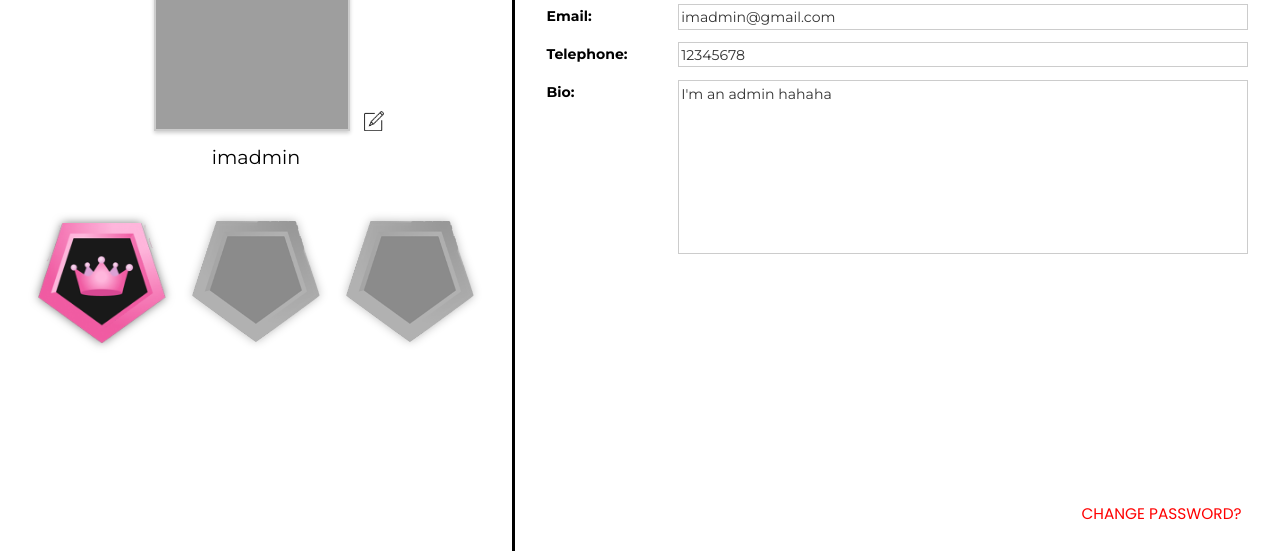
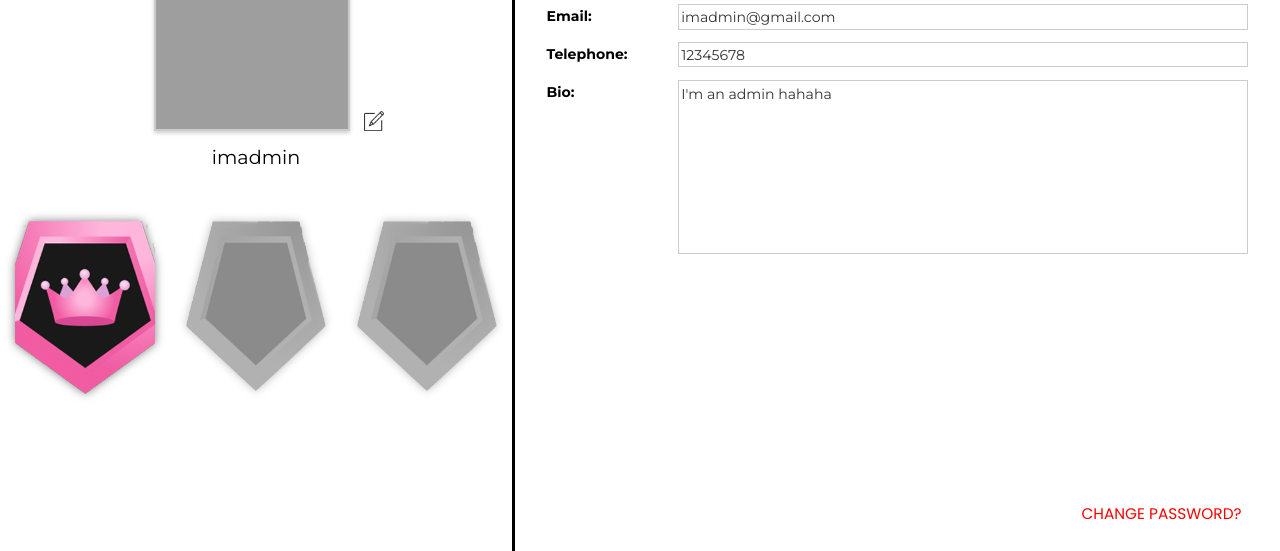
Before and after one commit to JackNJH/gamified-learning-system, a PHP site: page /public/profile.php in a window 1280 px wide. Shown: the part 249-800 px from the top of the page. Run offline with PHP 8.4, Linux system fonts and the light colour scheme; a user stored in the database is signed in; data comes from the database, SQL or seed files in the repository; grey boxes are pictures that could not be loaded.

Commit message:
badges css

```diff
--- a/components/profileLeft.php
+++ b/components/profileLeft.php
@@ -98,25 +98,27 @@ $userProfilePicture = getUserProfilePicture($conn, $user_id);
         justify-content: center;
         align-items: center;
         margin-top: 10%;
-        max-width: 50%;
+        width: 100%;
+    }
+
+    .badge-wrapper {
+        width: 175px;
+        height: 175px;
+        margin: 0 3%;
+    }
+
+    .user-badge,
+    .empty-badge {
+        width: 100%;
+        height: 100%;
+        filter: drop-shadow(0 0 5px rgba(0, 0, 0, 0.5));
     }
 
     .user-badge {
-        width: 50%;
-        height: auto;
-        max-width: 175px;
-        max-height: 175px;
-        margin: 0 5%;
-        filter: drop-shadow(0 0 5px rgba(0, 0, 0, 0.5));
+        object-fit: cover;
     }
 
     .empty-badge {
-        width: 50%;
-        height: auto;
-        max-width: 175px;
-        max-height: 175px;
-        margin: 0 5%;
-        filter: drop-shadow(0 0 5px rgba(0, 0, 0, 0.5));
         opacity: 0.5;
     }
 
@@ -170,27 +172,41 @@ $userProfilePicture = getUserProfilePicture($conn, $user_id);
             <div class="user-profile-left2">
             <?php if ($role === 'admin'): ?>
                 <div class="user-badge-container">
+                    <div class="badge-wrapper">
                         <img class="user-badge" src="../images/<?php echo $role; ?>Badge.png" alt="<?php echo ucfirst($role); ?> Badge" title="You have the <?php echo $role; ?> role!">
+                    </div>
+                    <div class="badge-wrapper">
                         <img class="empty-badge" src="../images/badgePlaceholder.png" alt="Empty Badge">
+                    </div>
+                    <div class="badge-wrapper">
                         <img class="empty-badge" src="../images/badgePlaceholder.png" alt="Empty Badge">
+                    </div>
                 </div>
             <?php endif; ?>
             <?php if ($role === 'teacher'): ?>
                 <div class="user-badge-container">
+                    <div class="badge-wrapper">
                         <img class="user-badge" src="../images/<?php echo $role; ?>Badge.png" alt="<?php echo ucfirst($role); ?> Badge" title="You have the <?php echo $role; ?> role!">
+                    </div>
+                    <div class="badge-wrapper">
                         <img class="empty-badge" src="../images/badgePlaceholder.png" alt="Empty Badge">
+                    </div>
+                    <div class="badge-wrapper">
                         <img class="empty-badge" src="../images/badgePlaceholder.png" alt="Empty Badge">
+                    </div>
                 </div>
             <?php endif; ?>
             <?php if ($role === 'student'): ?>
                 <div class="user-badge-container">
                     <?php foreach ($selectedBadges as $badgeKey => $badgeID): ?>
+                        <div class="badge-wrapper">
                             <?php if (!is_null($badgeID)): ?>
                                 <?php $badgeInfo = getBadgeInfo($conn, $badgeID); ?>
                                 <img class="user-badge" src="<?php echo $badgeInfo['BadgePic']; ?>" alt="<?php echo $badgeInfo['BadgeName']; ?>">
                             <?php else: ?>
                                 <img class="empty-badge" src="../images/badgePlaceholder.png" alt="Empty Badge">
                             <?php endif; ?>
+                        </div>
                     <?php endforeach; ?>
                 </div>
             <?php endif; ?>
```
Also changed, not shown: public/editBadges.php (+26 -23 lines), uploads/classes/1/783px-Test-Logo.svg.png (deleted), uploads/classes/1/a64b4e4845233b1c44e6993a667b9b73 - Copy.jpg (added). Lines whose indentation alone changed are shown as unchanged.
